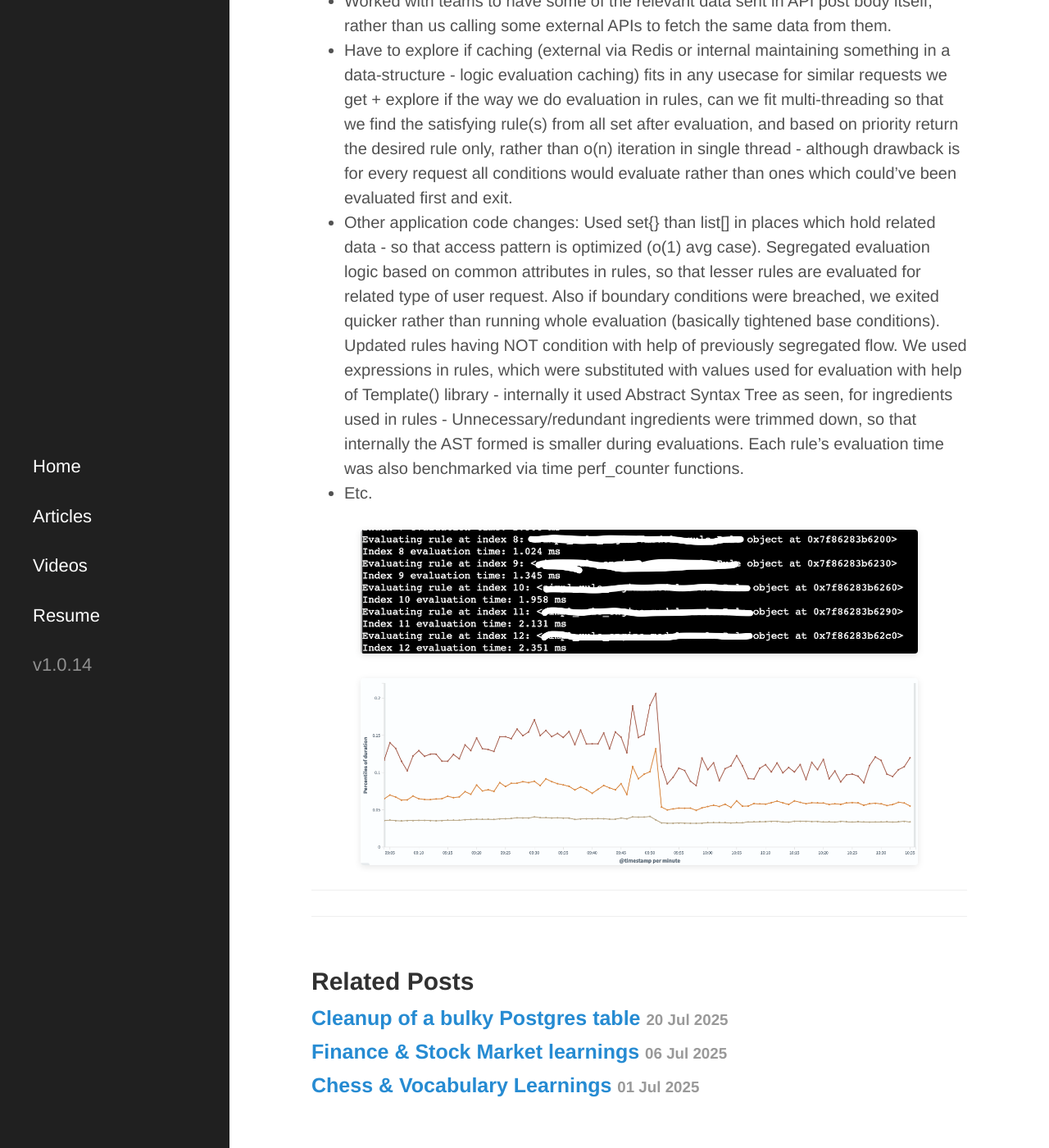
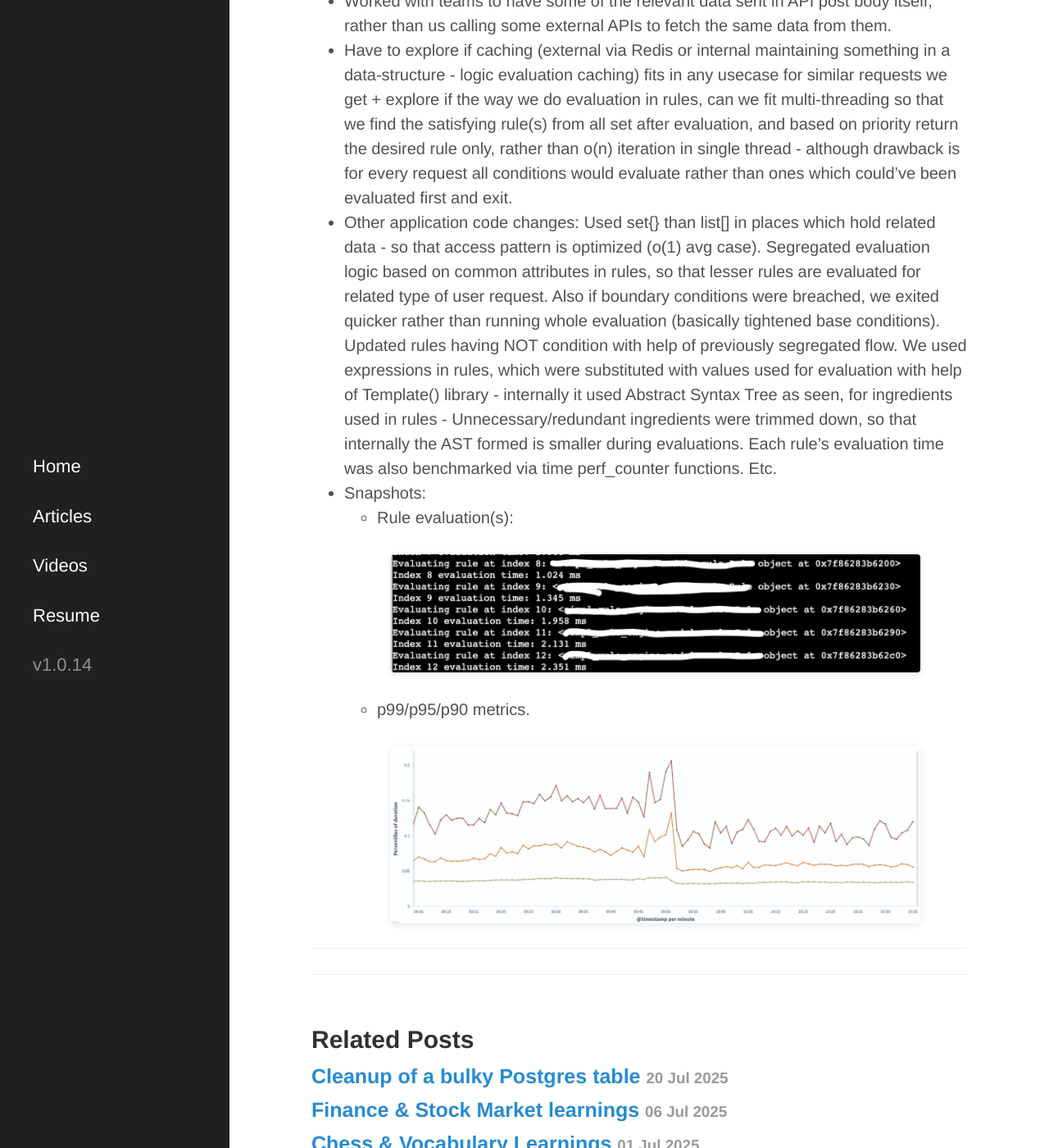
Before and after one commit to surajvm1/surajv311.github.io, a Jekyll site: the page built from _posts/2025-03-16-fastapi-service-optimization.md, in a window 1280 px wide and 1400 px high, scrolled down 1680 px. Shown: the whole window at 82% size. Built offline with Jekyll 4.4.1, drawn with Linux system fonts in a browser that asks for light colours; some web fonts are replaced.

Commit message:
Update 2025-03-16-fastapi-service-optimization.md (#37)

```diff
--- a/_posts/2025-03-16-fastapi-service-optimization.md
+++ b/_posts/2025-03-16-fastapi-service-optimization.md
@@ -21,11 +21,14 @@
 - Checked with other teams if they call service with keep-alive TCP connections options (would reduce TCP handshake for every new connection/API call which is made)
 - Worked with teams to have some of the relevant data sent in API post body itself, rather than us calling some external APIs to fetch the same data from them.
 - Have to explore if caching (external via Redis or internal maintaining something in a data-structure - logic evaluation caching) fits in any usecase for similar requests we get + explore if the way we do evaluation in rules, can we fit multi-threading so that we find the satisfying rule(s) from all set after evaluation, and based on priority return the desired rule only, rather than o(n) iteration in single thread - although drawback is for every request all conditions would evaluate rather than ones which could've been evaluated first and exit.
-- Other application code changes: Used set{} than list[] in places which hold related data - so that access pattern is optimized (o(1) avg case). Segregated evaluation logic based on common attributes in rules, so that lesser rules are evaluated for related type of user request. Also if boundary conditions were breached, we exited quicker rather than running whole evaluation (basically tightened base conditions). Updated rules having NOT condition with help of previously segregated flow. We used expressions in rules, which were substituted with values used for evaluation with help of Template() library - internally it used Abstract Syntax Tree as seen, for ingredients used in rules - Unnecessary/redundant ingredients were trimmed down, so that internally the AST formed is smaller during evaluations. Each rule's evaluation time was also benchmarked via time perf_counter functions.
-- Etc.
+- Other application code changes: Used set{} than list[] in places which hold related data - so that access pattern is optimized (o(1) avg case). Segregated evaluation logic based on common attributes in rules, so that lesser rules are evaluated for related type of user request. Also if boundary conditions were breached, we exited quicker rather than running whole evaluation (basically tightened base conditions). Updated rules having NOT condition with help of previously segregated flow. We used expressions in rules, which were substituted with values used for evaluation with help of Template() library - internally it used Abstract Syntax Tree as seen, for ingredients used in rules - Unnecessary/redundant ingredients were trimmed down, so that internally the AST formed is smaller during evaluations. Each rule's evaluation time was also benchmarked via time perf_counter functions. Etc.
+- Snapshots:
+  - Rule evaluation(s):
 
-<img src="{{ site.baseurl }}/public/images/rule_evaluate.png" alt="rule_evaluate pic" class="blog-image">
+  <img src="{{ site.baseurl }}/public/images/rule_evaluate.png" alt="rule_evaluate pic" class="blog-image">
 
-<img src="{{ site.baseurl }}/public/images/p99-fapi.png" alt="p99 api pic" class="blog-image">
+  - p99/p95/p90 metrics.
+
+  <img src="{{ site.baseurl }}/public/images/p99-fapi.png" alt="p99 api pic" class="blog-image">
 
 ------------------------------------------------
```
